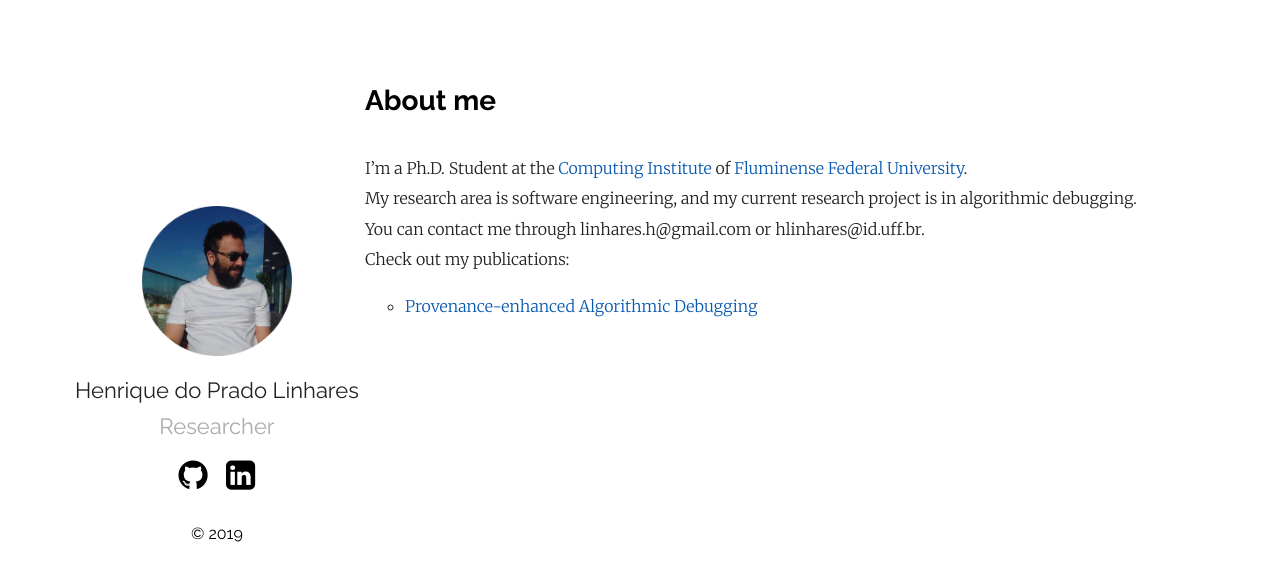
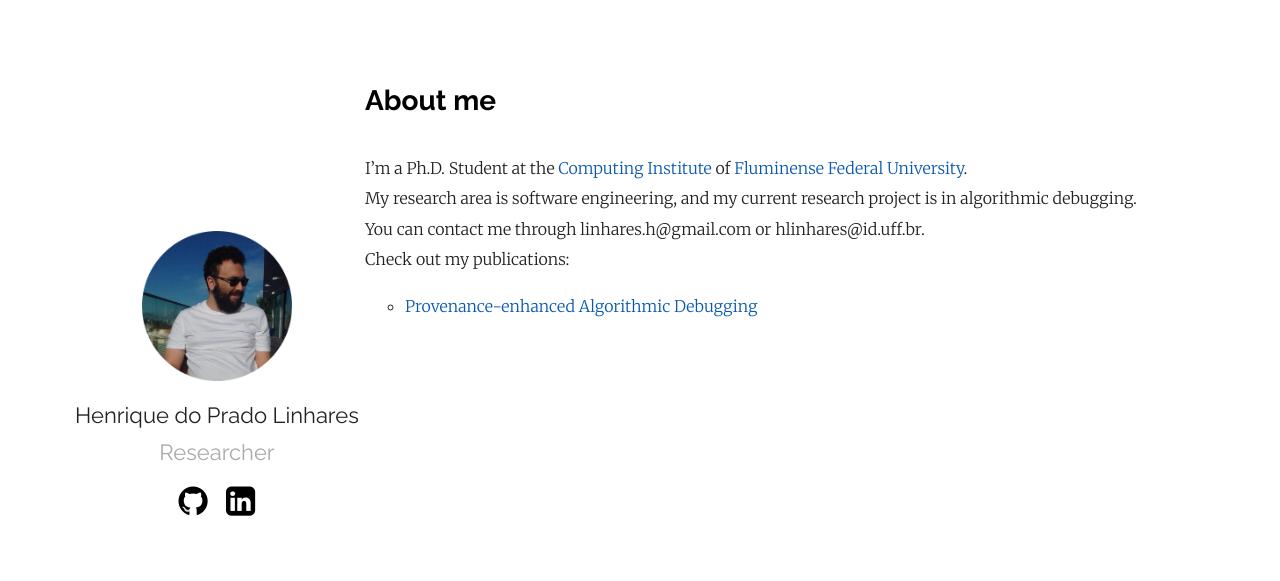
Before and after one commit to linharesh/linharesh.github.io, a Jekyll site: the page built from index.md, in a window 1280 px wide. Shown: the top 581 px of the page. Built offline with Jekyll 4.4.1, drawn with Linux system fonts in a browser that asks for light colours.

Commit message:
Updating year

```diff
--- a/_layouts/default.html
+++ b/_layouts/default.html
@@ -13,7 +13,6 @@
 				<a href="https://github.com/{{ site.plainwhite.social_links.github }}"><li><i class="icon-github-circled"></i></li></a>
 				<a href="https://www.linkedin.com/{{ site.plainwhite.social_links.linkedIn }}"><li><i class="icon-linkedin-squared"></i></li></a>
 			</ul>
-			<p>&copy; 2019</p>
 		</section>
 		<section class="content">
 			{{ content }}
```
Also changed, not shown: README.md (deleted), screenshot.png (deleted).
